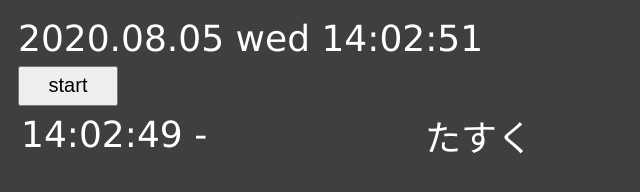
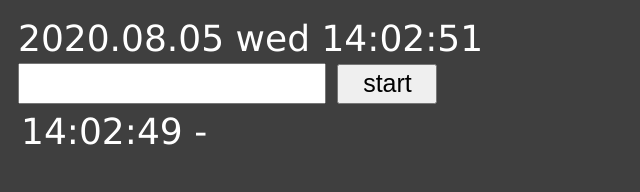
Before and after one commit to wxyds/timefor, a website: page index.html in a window 1280 px wide. Both pictures are taken after a click on the button "start". Shown: the whole page, without its empty margins (0-640 px from the left). Drawn offline with Linux system fonts and the light colour scheme.

Commit message:
入力フォームから値を取得して時刻横に表示

```diff
--- a/index.html
+++ b/index.html
@@ -19,7 +19,10 @@
   </head>
   <body>
     <p id="nowDateTime"></p>
-    <p><button id="start" type=button style="width: 100px; height: 40px; font-size: 20px">start</button></p>
+    <p>
+      <input type="text" id="todo" style="width: 300px; height: 35px; font-size: 25px">
+      <button id="start" type=button style="width: 100px; height: 40px; font-size: 25px">start</button>
+    </p>
     <table>
       <tbody id="record">
       </tbody>
@@ -71,7 +74,7 @@
         tdNodeTime.appendChild(pNodeTime);
 
         var pNodeToDo = document.createElement('p');
-        var textNodeToDo = document.createTextNode("たすく");
+        var textNodeToDo = document.createTextNode(document.getElementById("todo").value);
         pNodeToDo.appendChild(textNodeToDo);
 
         var tdNodeToDo = document.createElement("td");
@@ -80,8 +83,10 @@
         var trNode = document.createElement("tr");
         trNode.appendChild(tdNodeTime);
         trNode.appendChild(tdNodeToDo);
+        trNode.style.height = '50px';
 
         record.appendChild(trNode);
+        document.getElementById("todo").value = '';
       }
     </script>
   </body>
```
